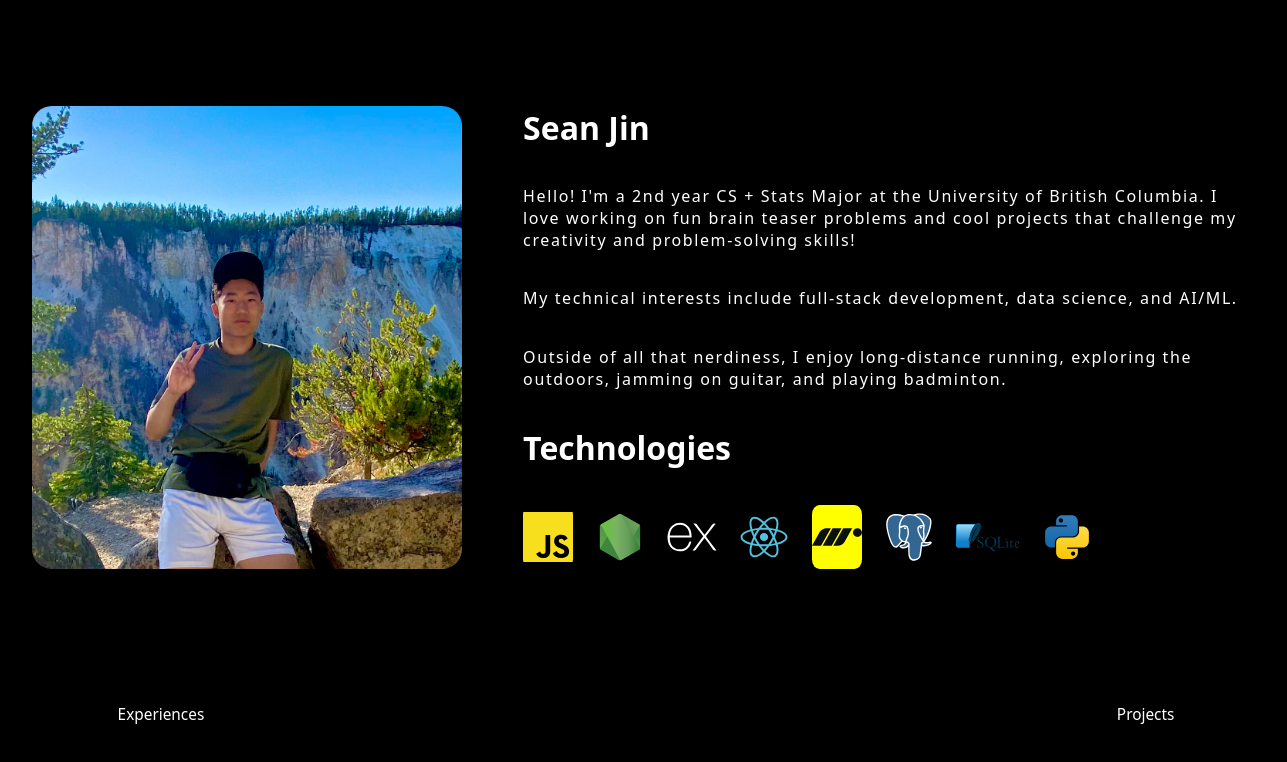
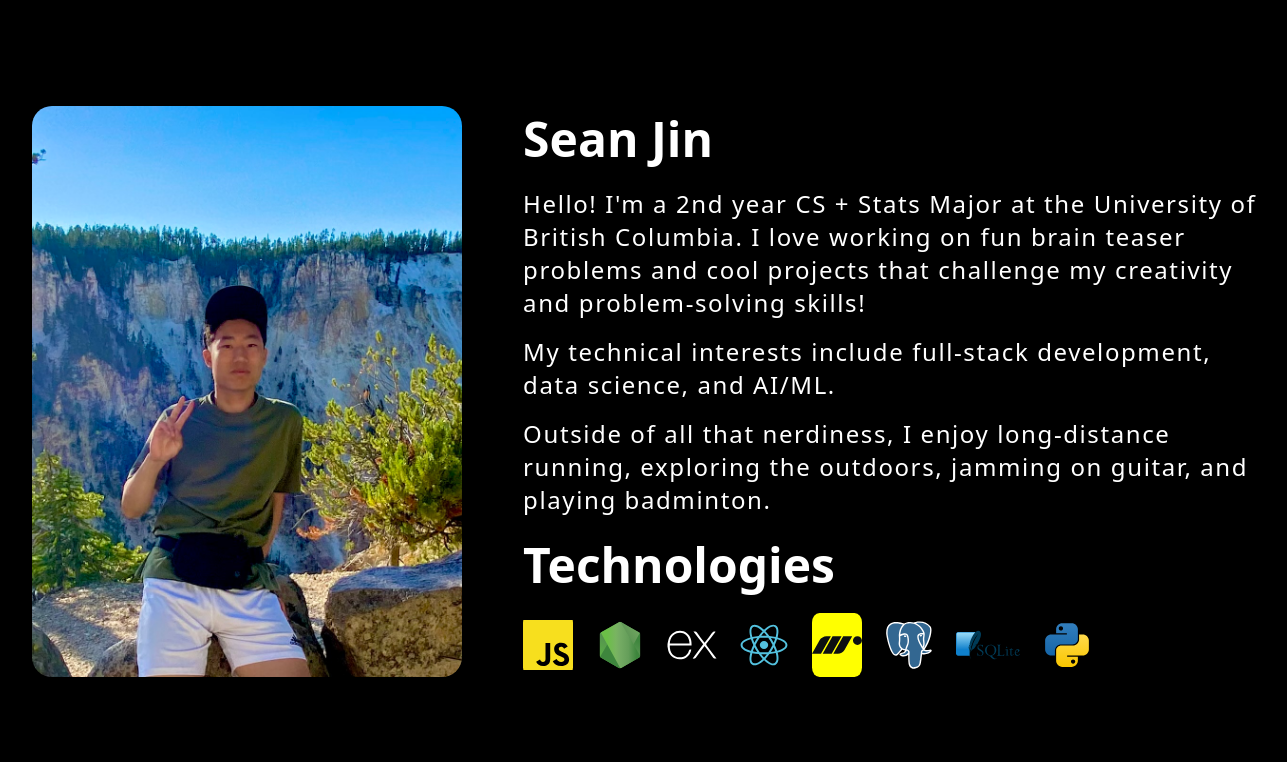
Before and after one commit to seanxjin/Personal-Website, a React (Vite) app in the folder client/: page / in a window 1536 px wide. Shown: the part 802-1564 px from the top of the page, without its empty margins (122-1409 px from the left). Built offline with nearby package versions, Linux system fonts and the light colour scheme; a web font is replaced by a local one.

Commit message:
About Section Font Size

```diff
--- a/client/src/components/About.css
+++ b/client/src/components/About.css
@@ -35,6 +35,16 @@
     }
 }
 
+@media (min-width: 1440px) {
+    #about-content-container h1 {
+        font-size: 300%;
+    }
+
+    #about-content-container p {
+        font-size: 150%;
+    }
+}
+
 #about-content-container {
     display: flex;
     flex-direction: column;
@@ -43,6 +53,8 @@
 }
 
 
+
+
 #about-skills-icons {
     display: flex;
     gap: 3%;
```
